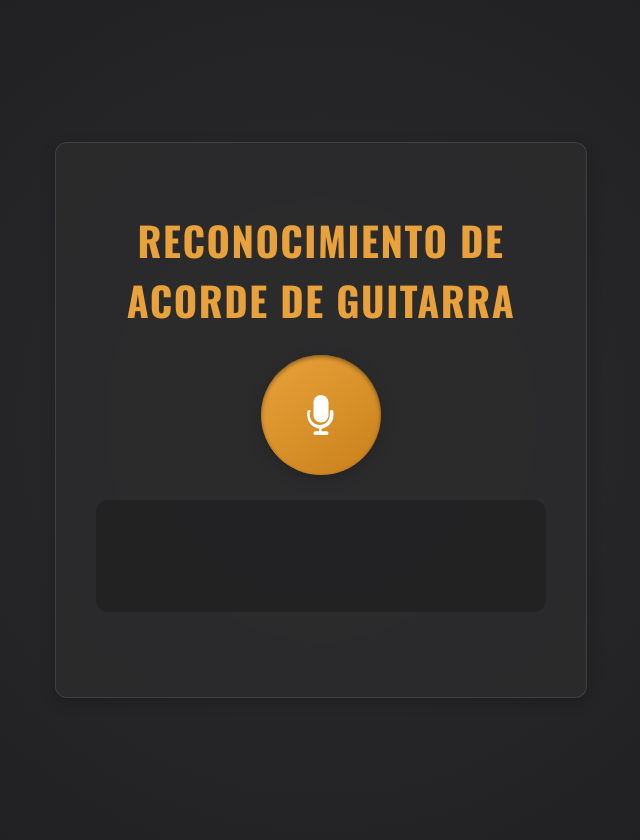
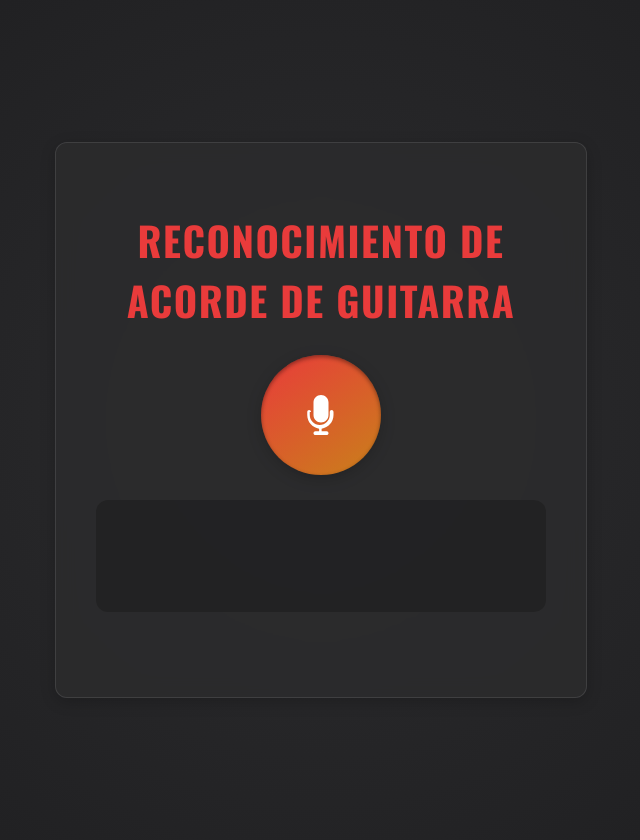
Before and after one commit to mattiviera/reconocimiento_acordes, a Flask app: page / in a window 1280 px wide. Shown: the whole page, without its empty margins (319-959 px from the left). Run offline with Flask 3, Linux system fonts and the light colour scheme.

Commit message:
color pricipal

```diff
--- a/static/style.css
+++ b/static/style.css
@@ -14,7 +14,7 @@
     46,
     0.8
   ); /* Gris oscuro semi-transparente */
-  --color-primary-accent: #e9a23b; /* Tono cálido, como madera de guitarra */
+  --color-primary-accent: #e93b3b; /* Tono cálido, como madera de guitarra */
   --color-primary-hover: #ffb547;
   --color-recording: #e74c3c; /* Rojo de grabación */
   --color-text-primary: #f5f5f7; /* Blanco roto para el texto principal */
```
